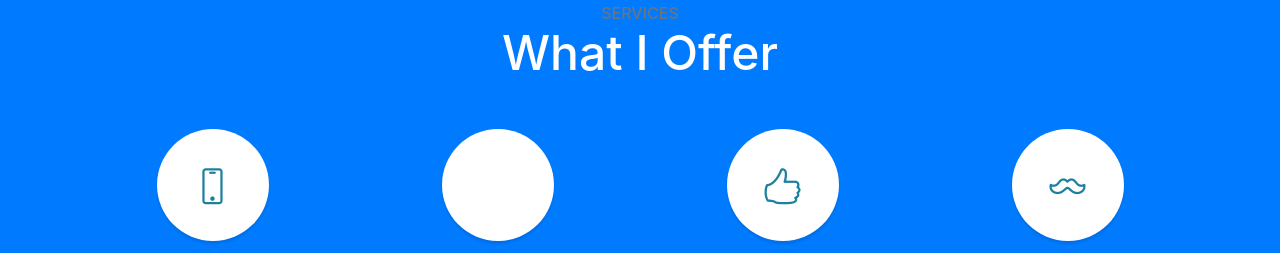
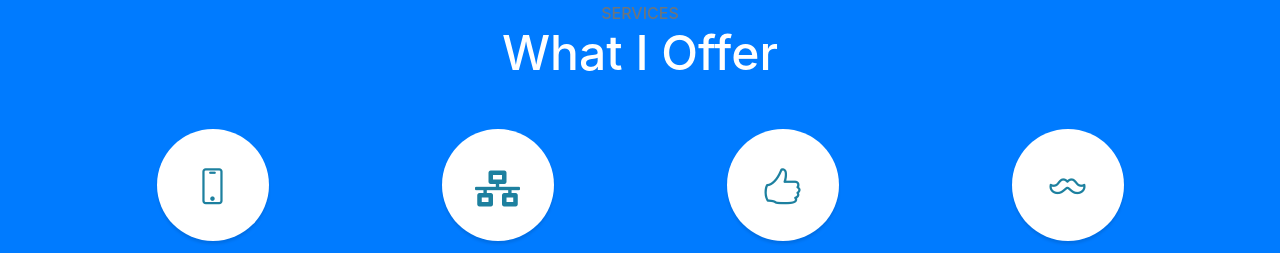
Before and after one commit to ispguru/ispguru.github.io, a website with bundled scripts: page index.html in a window 1280 px wide. Shown: the part 1240-1493 px from the top of the page. Built offline with nearby package versions, Linux system fonts and the light colour scheme.

Commit message:
first commit

```diff
--- a/index.html
+++ b/index.html
@@ -95,7 +95,7 @@
         </div>
         <div class="col-lg-3 col-md-6 mb-5 mb-lg-0">
           <span class="service-icon rounded-circle mx-auto mb-3">
-            <i src="img/connection.png"></i>
+           <i class="fas fa-network-wired"></i>
           </span>
           <h4>
             <strong>Redesigned</strong>
```
